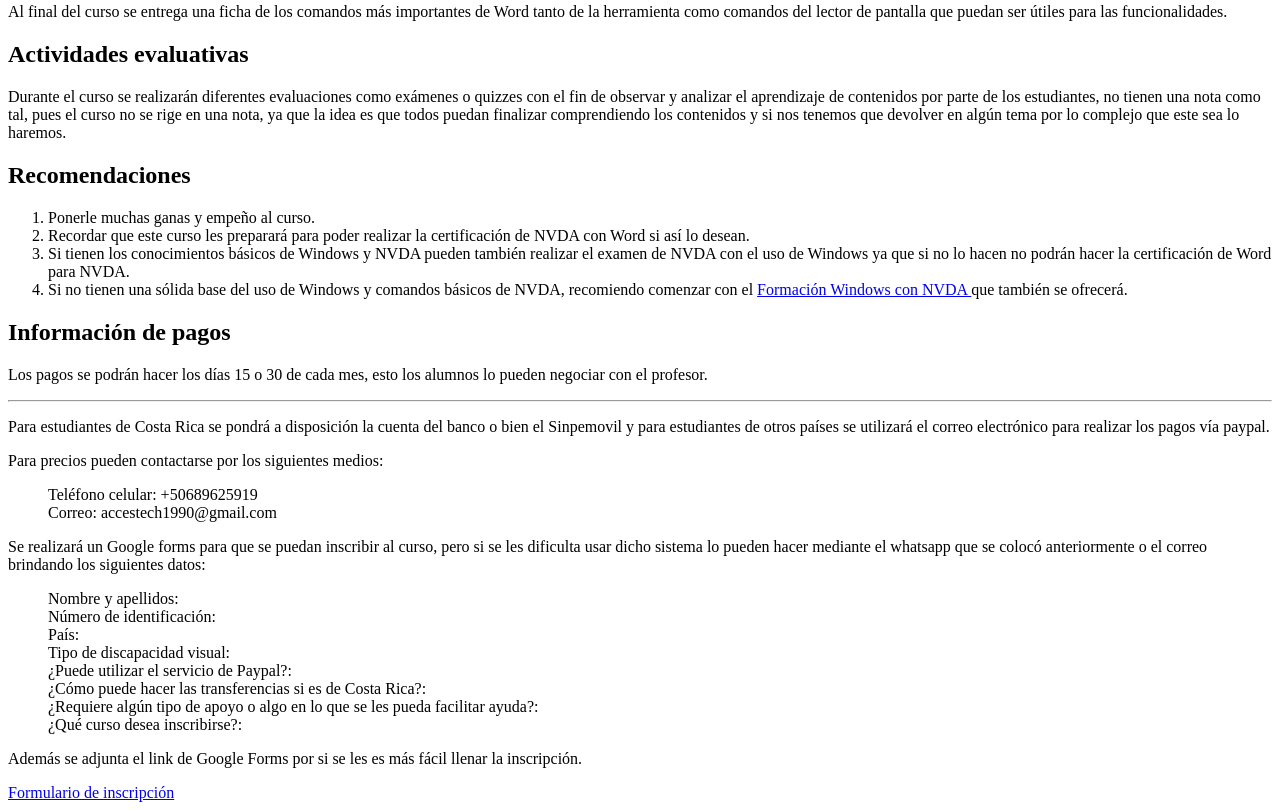
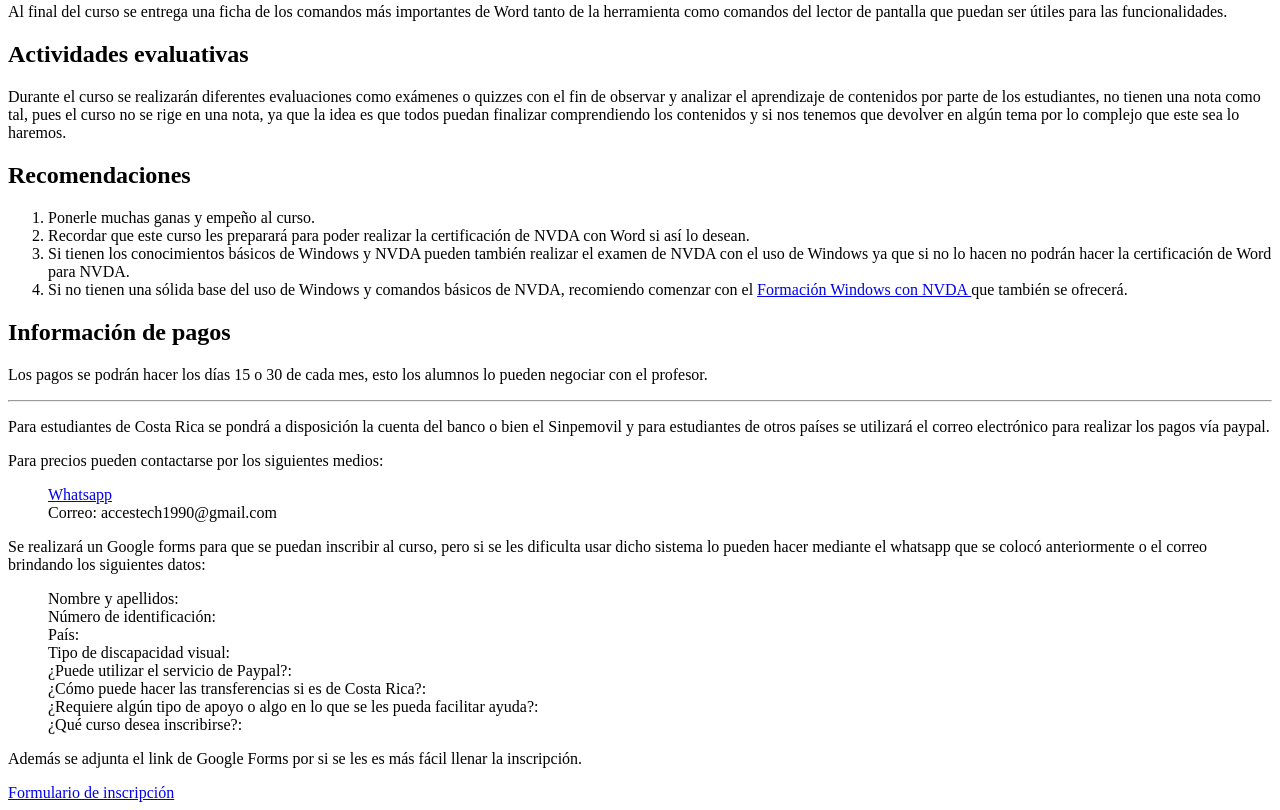
Before and after one commit to dennissolis28/dennissolis28.github.io, a plain HTML site: page Formación de Word con NVDA.html in a window 1280 px wide. Shown: the part 4603-5413 px from the top of the page. Drawn offline with Linux system fonts and the light colour scheme.

Commit message:
Update Formación de Word con NVDA.html

```diff
--- a/Formación de Word con NVDA.html
+++ b/Formación de Word con NVDA.html
@@ -291,7 +291,7 @@ que también se ofrecerá.</li>
 <p>Para estudiantes de Costa Rica se pondrá a disposición la cuenta del banco o bien el Sinpemovil y para estudiantes de otros países se utilizará el correo electrónico para realizar los pagos vía paypal.</p>
 <p>Para precios pueden contactarse por los siguientes medios:</p>
 <ul style="list-style-type: none;">
-  <li>Teléfono celular: +50689625919</li>
+<li><a href="https://api.whatsapp.com/send/?phone=50689625919&text=&app_absent=0">Whatsapp</a> </li>
   <li>Correo: accestech1990@gmail.com</li>
 </ul>
 <p>Se realizará un Google forms para que se puedan inscribir al curso, pero si se les dificulta usar dicho sistema lo pueden hacer mediante el whatsapp que se colocó anteriormente o el correo brindando los siguientes datos:</p>
```
